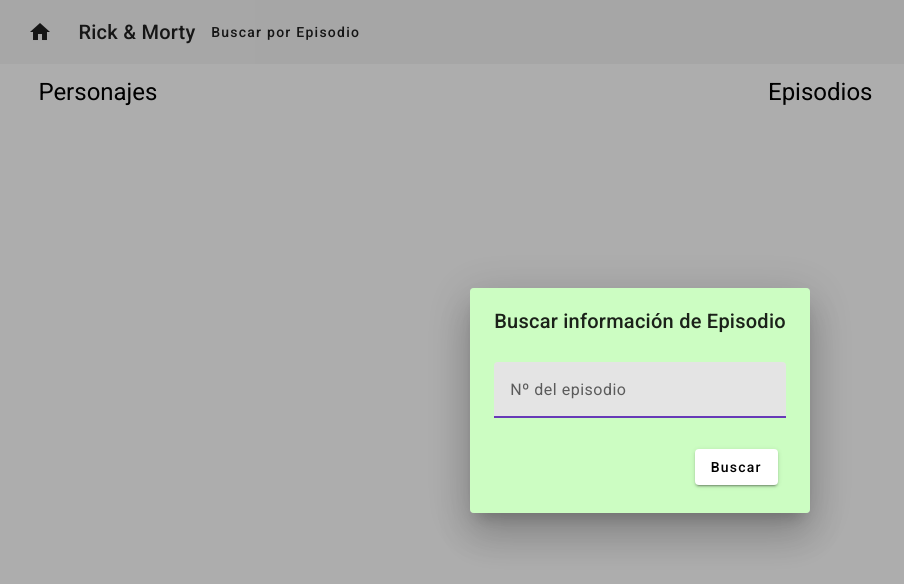
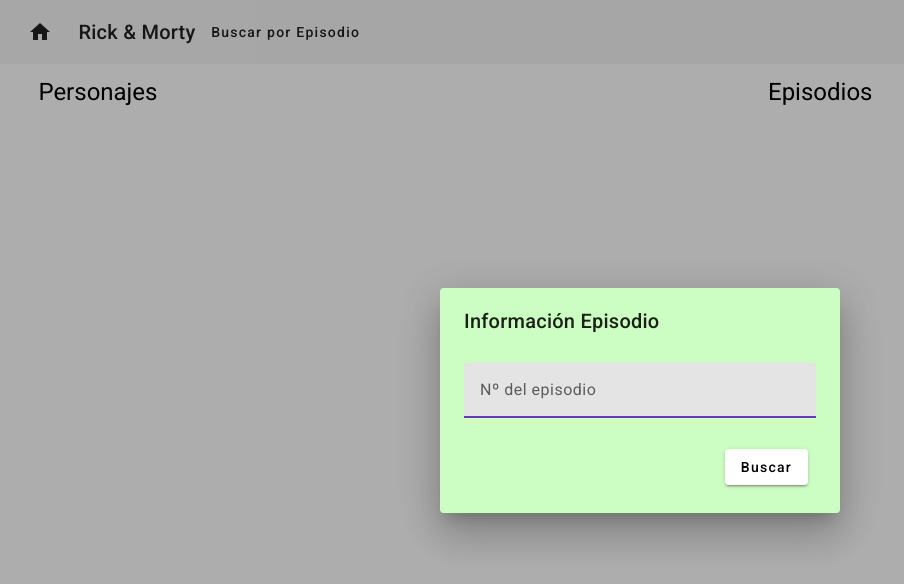
Before and after one commit to axie10/Proyecto_01, an Angular app: page / in a window 1280 px wide. Both pictures are taken after a click on the button "Buscar por Episodio". Shown: the top 584 px of the page, without its empty margins (0-904 px from the left). Built offline with nearby package versions, Linux system fonts and the light colour scheme; no server answers.

Commit message:
chore: Update modal component title to "Información Episodio" and set width to 400px

```diff
--- a/src/app/shared/components/ModalComponent/ModalComponent.component.html
+++ b/src/app/shared/components/ModalComponent/ModalComponent.component.html
@@ -1,6 +1,6 @@
 
 <div class="mat-dialog">
-  <h2 mat-dialog-title>Buscar información de Episodio</h2>
+  <h2 mat-dialog-title style="width: 100%;">Información Episodio</h2>
   <mat-dialog-content style="width: 100%;">
     <form class="example-form" [formGroup]="myForm" (ngSubmit)="BuscarEpisodio()">
       <mat-form-field style="width: 100%;">
--- a/src/app/shared/components/ModalComponent/ModalComponent.component.scss
+++ b/src/app/shared/components/ModalComponent/ModalComponent.component.scss
@@ -1,5 +1,5 @@
 .mat-dialog{
     background-color: rgba(45, 247, 0, 0.24);
     box-shadow: 0 0 10px rgba(0, 0, 0, 0.2);
-    width: 100%;
+    width: 400px;
 }
```
